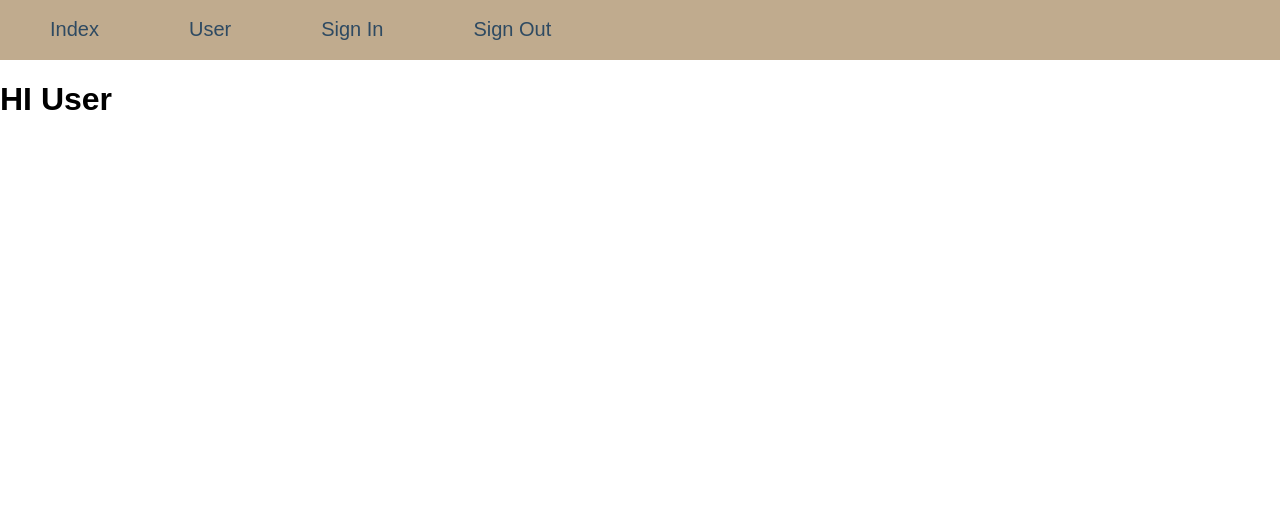
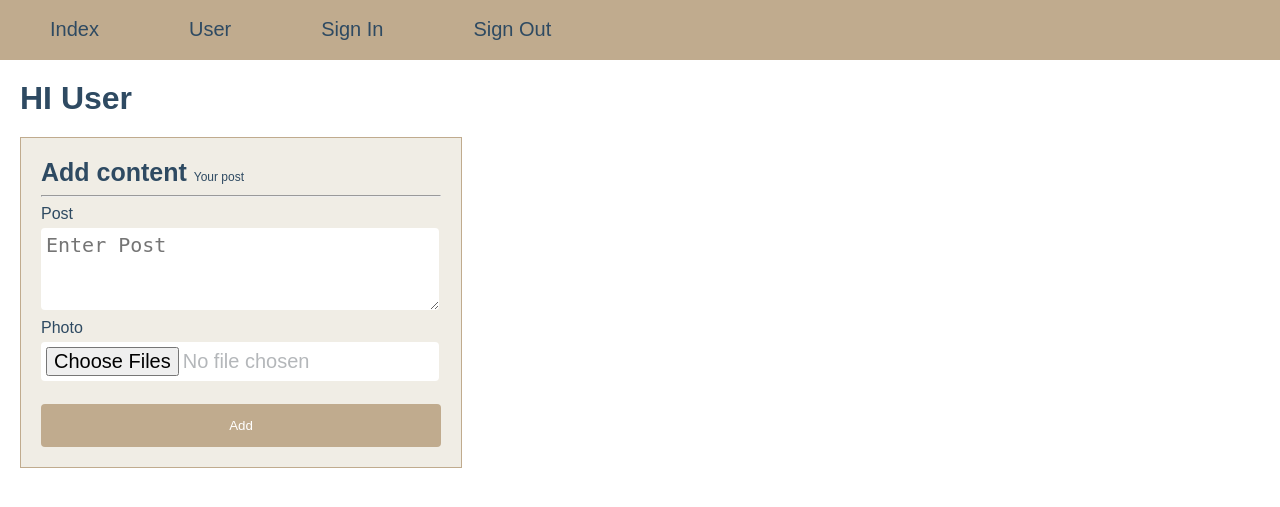
Before and after one commit to iieerraa/site, a Flask app: page /user/ in a window 1280 px wide. Shown: the top 507 px of the page. Run offline with Flask 2, Linux system fonts and the light colour scheme; a user stored in the database is signed in; data comes from the database, SQL or seed files in the repository; both versions use the stored data as it was after the commit.

Commit message:
form for images

```diff
--- a/app_site/create_db.py
+++ b/app_site/create_db.py
@@ -17,4 +17,4 @@ def create_db():
     db.close()
 
 
-# create_db()
+create_db()
--- a/app_site/db_schema.sql
+++ b/app_site/db_schema.sql
@@ -12,3 +12,10 @@ email text NOT NULL,
 psw text NOT NULL,
 time integer NOT NULL
 );
+
+
+CREATE TABLE IF NOT EXISTS content (
+id integer PRIMARY KEY AUTOINCREMENT,
+user INTEGER NULL REFERENCES user(time),
+content text NOT NULL
+);
--- a/app_site/static/css/styles.css
+++ b/app_site/static/css/styles.css
@@ -3,7 +3,7 @@ html, body {
     margin: 0;
     padding: 0;
     height: 100%;
-    width: 100%
+    width: 100%;
 }
 
 form {
@@ -20,7 +20,7 @@ label {
 
 }
 
-input[type=email], input[type=password], input[type=text] {
+input[type=email], input[type=password], input[type=text], input[type=file], textarea {
     width: 97%;
     padding: 5px;
     margin: 5px 0 5px 0;
@@ -28,6 +28,7 @@ input[type=email], input[type=password], input[type=text] {
     border-radius: 4px;
     font-size: 20px;
     color: #b4b7ba;
+    background: #fff;
 }
 
 button {
@@ -86,3 +87,8 @@ ul.mainmenu li.last {
 ul.mainmenu li a:hover {
     color: #2e4a62;
 }
+
+h1 {
+    margin: 20px;
+    color: #2e4a62;
+}
--- a/app_site/templates/user.html
+++ b/app_site/templates/user.html
@@ -3,4 +3,24 @@
 {% block content %}
 {{ super() }}
 <h1>HI {{user}}</h1>
+<form method="post">
+    <span class="h1" >
+        <b>Add content </b>
+        <span class="p">Your post</span>
+    </span>
+    {% for cat, msg in get_flashed_messages(True) %}
+        <div class="flash {{cat}}">{{ msg }}</div>
+    {% endfor %}
+    <hr>
+    <label for="content">Post</label>
+    <textarea id="content" name="comment" cols="40" rows="3" placeholder="Enter Post" required></textarea>
+
+    <label for="photo">Photo</label>
+    <input id="photo" type="file" name="content" accept="image/jpeg,image/png,image/gif" required multiple>
+
+    <br>
+    <br>
+    <button type="submit">Add</button>
+</form>
+
 {% endblock %}
--- a/config.py
+++ b/config.py
@@ -1,3 +1,4 @@
+import datetime
 import os
 
 
@@ -5,3 +6,4 @@ class Config(object):
     SECRET_KEY = os.environ.get('SECRET_KEY') or 'long_SECRET_KEY'
     DEBUG = True
     DATABASE = '/tmp/site.db'
+    PERMANENT_SESSION_LIFETIME = datetime.timedelta(minutes=60)
```
Also changed, not shown: app_site/FDataBase.py (+0 -10 lines), app_site/site.db.
